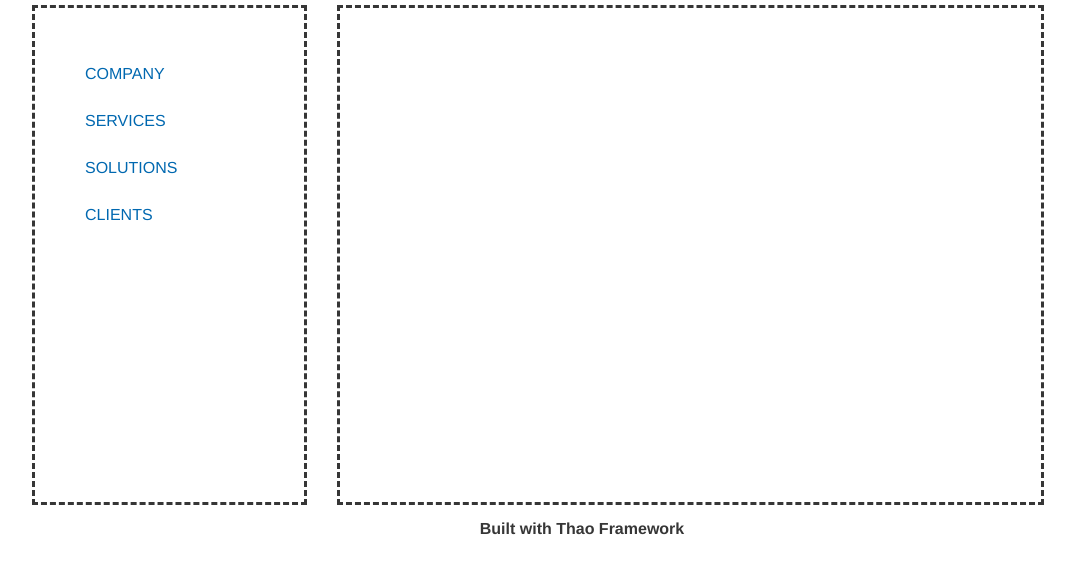
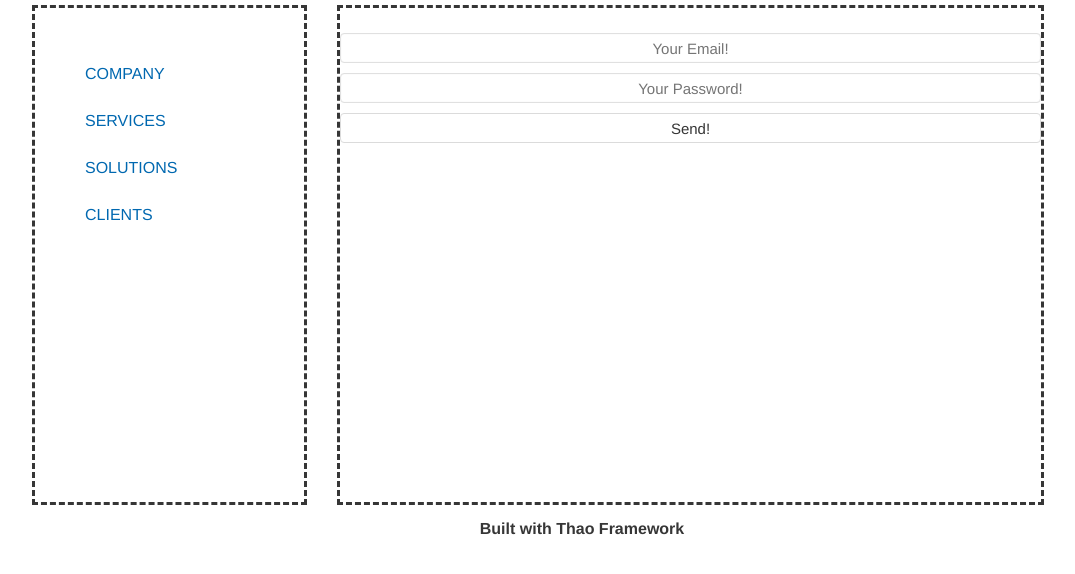
Before and after one commit to Elenbey/markup, a plain HTML site: page index.html in a window 1280 px wide. Shown: the part 76-650 px from the top of the page, without its empty margins (58-1133 px from the left). Drawn offline with Linux system fonts and the light colour scheme.

Commit message:
Update index.html

```diff
--- a/index.html
+++ b/index.html
@@ -34,7 +34,17 @@
                 </div>
             </div>
             <div class="column2-3">
-                <div class="content"></div>
+                <div class="content">
+                      <div class="registration">
+                              <form class="stylized stacked">
+                            <fieldset>
+                                <input class="text-center" type="email" placeholder="Your Email!">
+                                <input class="text-center" type="password" placeholder="Your Password!">
+                                <button class="btn-white flat" type="button">Send!</button>
+                            </fieldset>
+                            </form>
+                        </div>
+                </div>
             </div>
         </div>
         <div class="footer">
```
